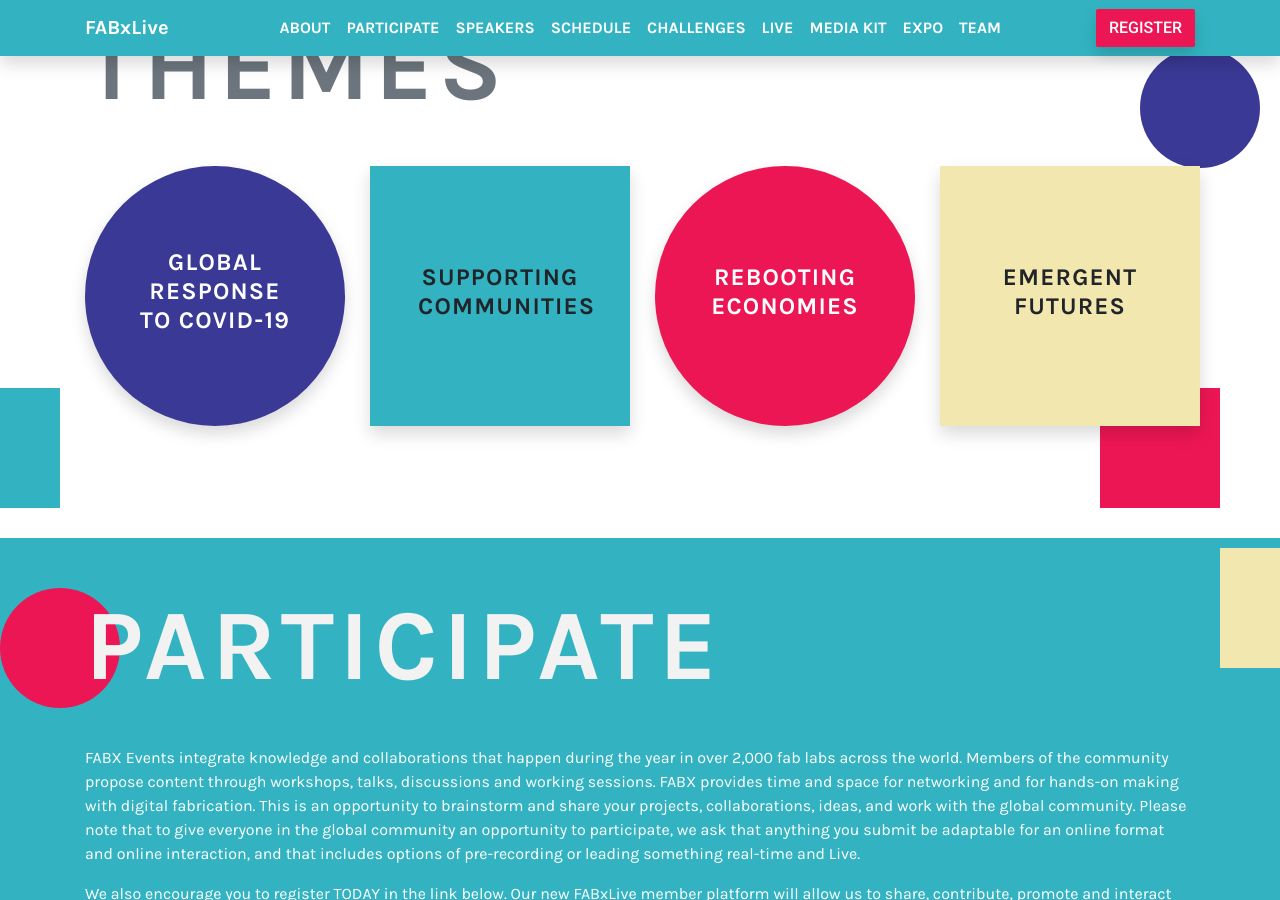
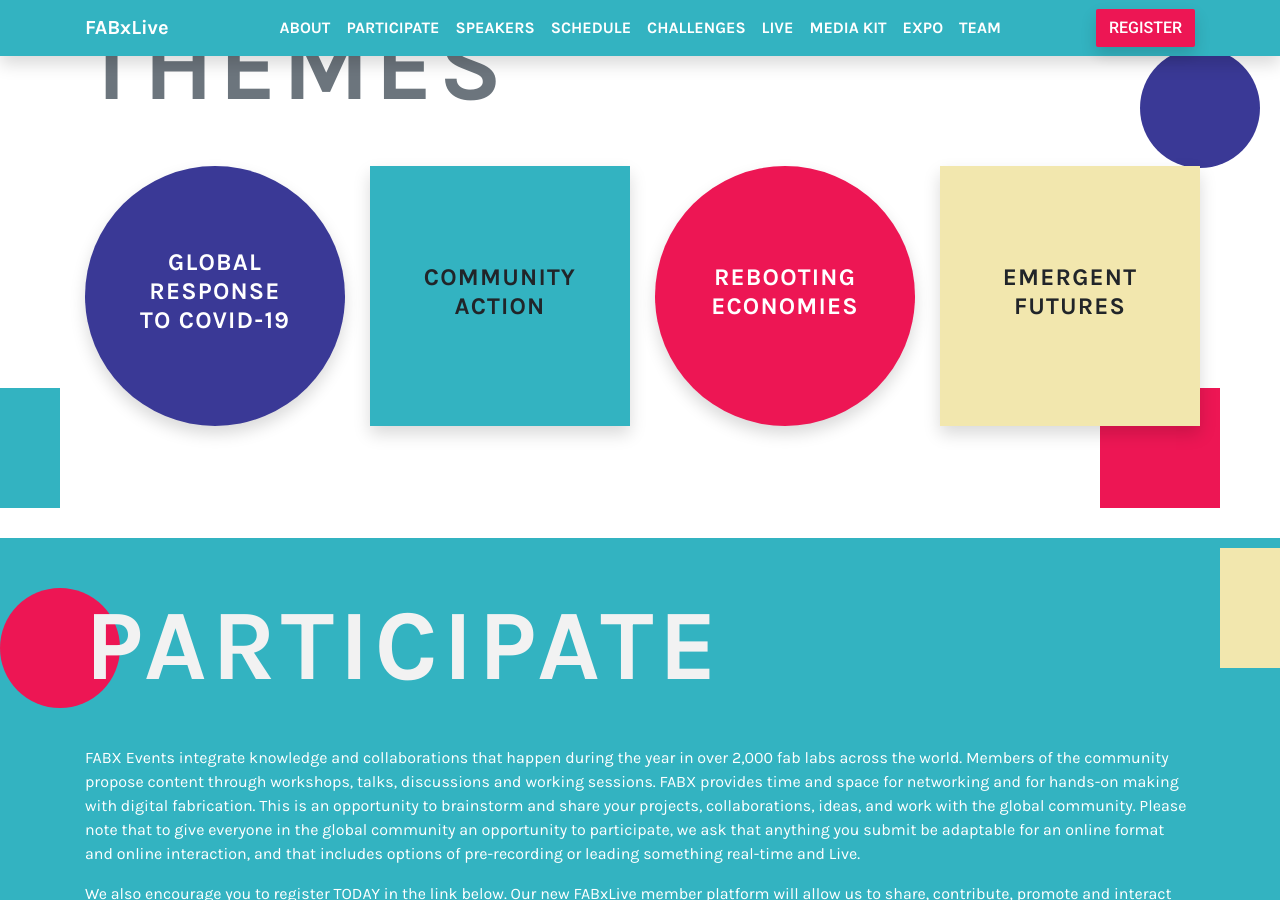
Before and after one commit to fabfoundation/fabxlive2020, a Jekyll site: the page built from index.html, in a window 1280 px wide and 900 px high, scrolled down 1476 px. Built offline with Jekyll 4.4.1, drawn with Linux system fonts in a browser that asks for light colours; nearby versions of some CDN libraries.

Commit message:
Update index.html

```diff
--- a/index.html
+++ b/index.html
@@ -111,7 +111,7 @@ title: FABxLive
       </div>
       <div class="col-md-6 col-xl-3 mb-4">
         <div class="theme-box bg-cyan p-5 d-flex flex-column justify-content-center mx-auto mb-2">
-          <h4>SUPPORTING COMMUNITIES</h4>
+          <h4>COMMUNITY ACTION</h4>
         </div>
       </div>
       <div class="col-md-6 col-xl-3 mb-4">
```
